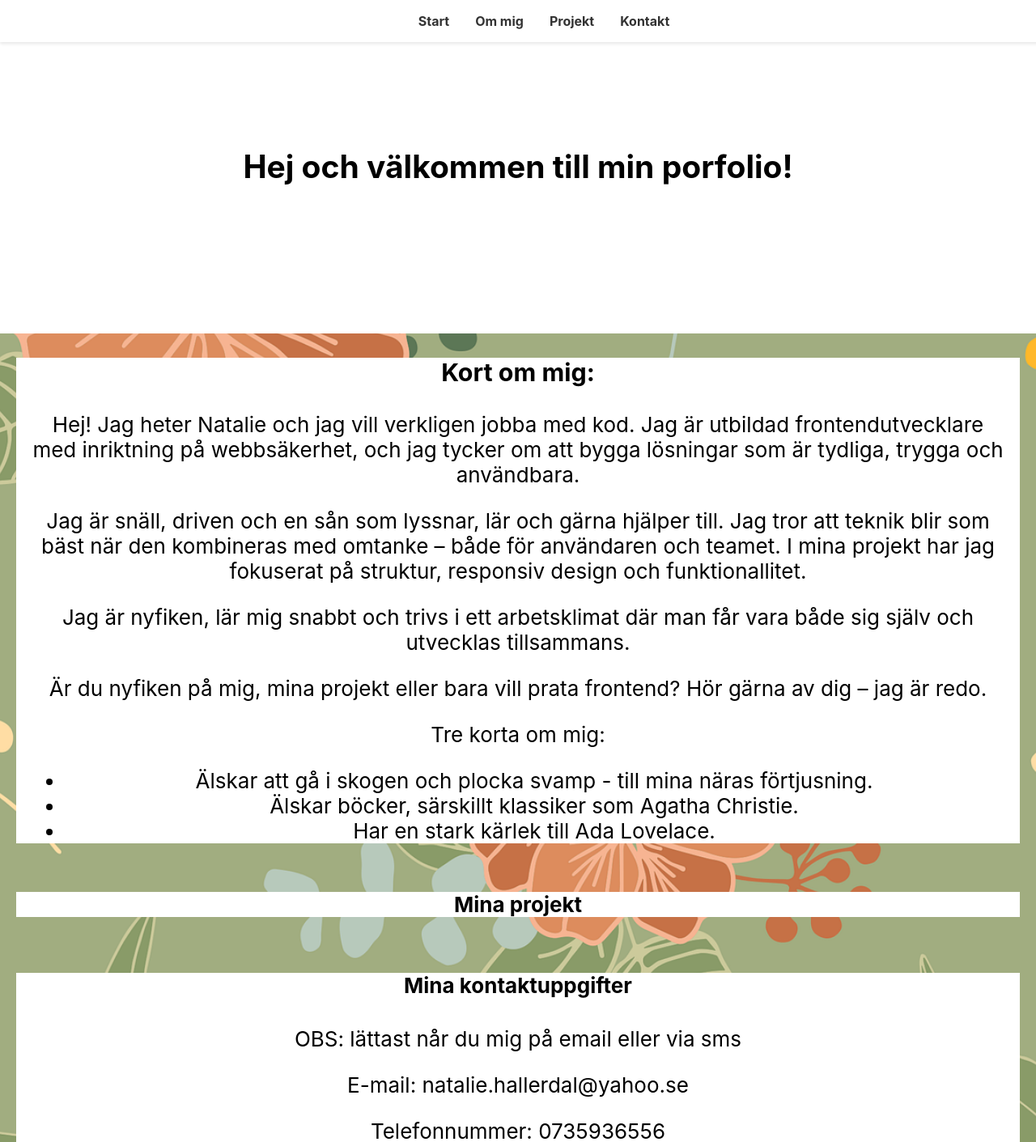
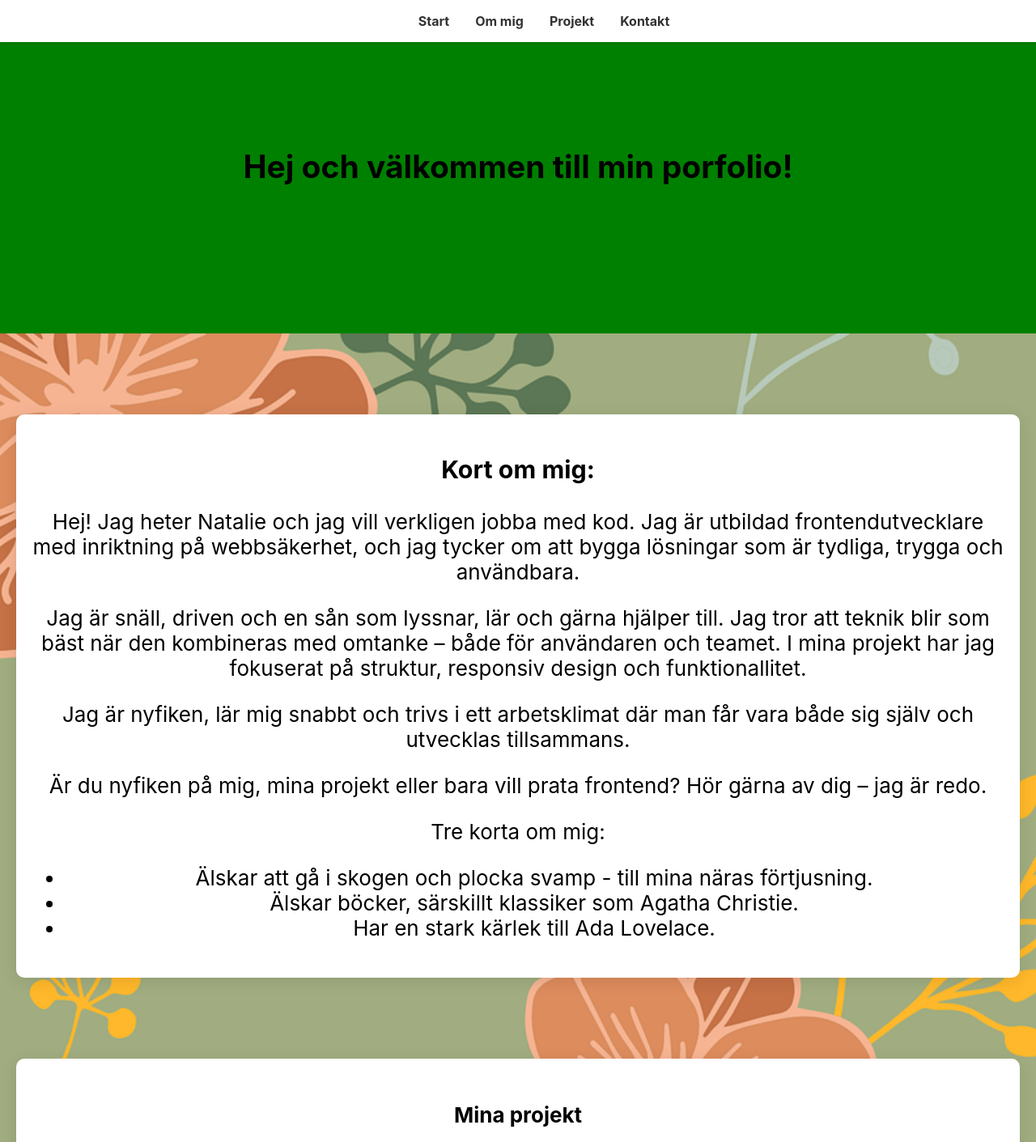
Before and after one commit to natta1995/portfolio, a React (Create React App) app: page / in a window 1280 px wide. Shown: the top 1411 px of the page at 81% size. Built offline with nearby package versions, Linux system fonts and the light colour scheme.

Commit message:
CSS update part 2

```diff
--- a/src/components/About.js
+++ b/src/components/About.js
@@ -3,6 +3,7 @@ import "./Global.css"
 const About = () => {
   return (
     <div className="component">
+      <div className="textdiv">
       <h3> Kort om mig: </h3>
       <p>
         Hej! Jag heter Natalie och jag vill verkligen jobba med kod. Jag är
@@ -33,6 +34,7 @@ const About = () => {
         <li>Älskar böcker, särskillt klassiker som Agatha Christie.</li>
         <li> Har en stark kärlek till Ada Lovelace.</li>
       </ul>
+      </div>
     </div>
   );
 };
--- a/src/components/Contact.js
+++ b/src/components/Contact.js
@@ -1,14 +1,16 @@
-import "./Global.css"
+import "./Global.css";
 
 const Contact = () => {
-    return (
-        <div className="component">
+  return (
+    <div className="component">
+      <div className="textdiv">
         <h4>Mina kontaktuppgifter</h4>
         <p>OBS: lättast når du mig på email eller via sms</p>
         <p>E-mail: natalie.hallerdal@yahoo.se</p>
         <p>Telefonnummer: 0735936556</p>
-        </div>
-    )
-}
+      </div>
+    </div>
+  );
+};
 
 export default Contact;
--- a/src/components/Global.css
+++ b/src/components/Global.css
@@ -1,9 +1,11 @@
 .component {
     max-width: 1200px;
     min-width: 1200px; /* Maximal bredd för komponenten */
-    margin: 0 auto;    /* Centrerar komponenten horisontellt */
+    margin: 0 auto 100px auto;    /* Centrerar komponenten horisontellt */
     padding: 0 20px;   /* Lägger till lite inre marginal på sidorna */
     background-color: white;
+    border-radius: 10px;
+    box-shadow: 0 4px 20px rgba(0, 0, 0, 0.1);
   }
   @media (max-width: 768px) {
     .component {
@@ -13,3 +15,8 @@
       padding: 0 10px; /* Minskar inre marginal för mindre skärmar */
     }
   }
+
+.textdiv {
+ padding-top: 20px;
+ padding-bottom: 20px;
+}
--- a/src/components/Project.js
+++ b/src/components/Project.js
@@ -3,7 +3,9 @@ import "./Global.css"
 const Projects = () => {
     return (
         <div className="component">
+            <div className="textdiv">
             <h4> Mina projekt</h4>
+            </div>
         </div>
     )
 }
--- a/src/components/Start.js
+++ b/src/components/Start.js
@@ -1,7 +1,7 @@
 const Start = () => {
 
     return (
-        <div style={{width: "100vw", paddingTop: "150px", paddingBottom: "150px", backgroundColor: "white"}}>
+        <div style={{width: "100vw", paddingTop: "150px", paddingBottom: "150px", backgroundColor: "green", marginBottom: "100px"}}>
             <h1> Hej och välkommen till min porfolio! </h1>
         </div>
     )
```
